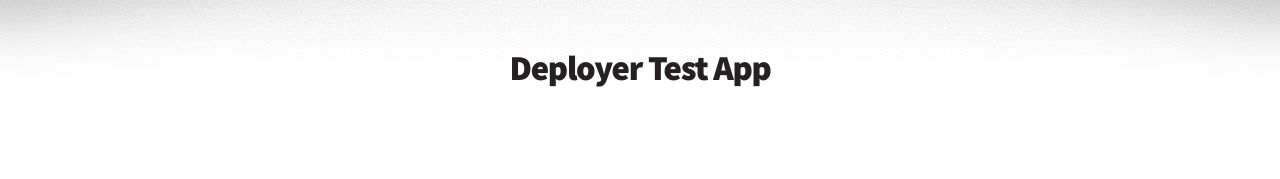
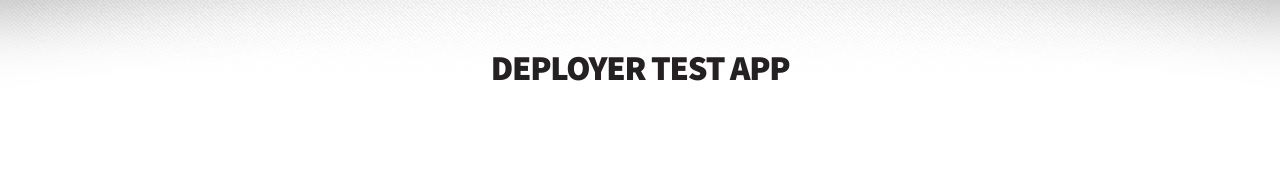
Before and after one commit to iainbeeston/deployer_test_app, a plain HTML site: page public/index.html in a window 1280 px wide. Shown: the top 179 px of the page. Drawn offline with Linux system fonts and the light colour scheme.

Commit message:
MOAR CAPITALS

```diff
--- a/public/index.html
+++ b/public/index.html
@@ -35,7 +35,7 @@
             <section id="header">
 
               <!-- Logo -->
-              <h1><a href="#">Deployer Test App</a></h1>
+              <h1><a href="#">DEPLOYER TEST APP</a></h1>
 
             </section>
 
```
